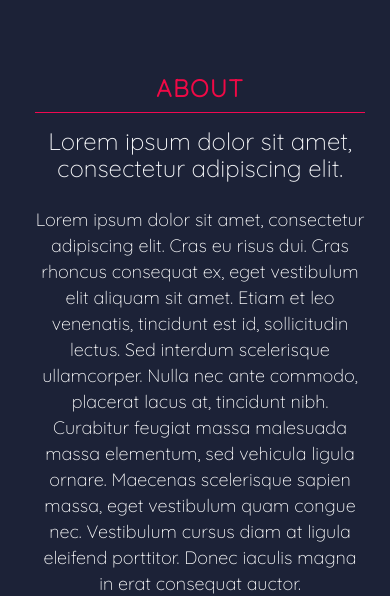
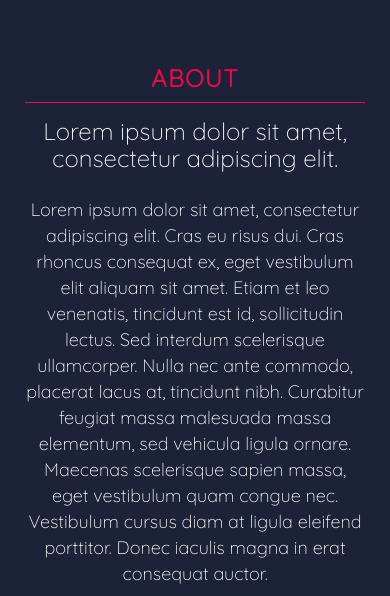
Before and after one commit to kavyavedagiri/corporate-page, a React (Create React App) app: page / in a window 390 px wide. Shown: the part 313-909 px from the top of the page. Built offline with nearby package versions, Linux system fonts and the light colour scheme.

Commit message:
navbar adjustment

```diff
--- a/src/App.css
+++ b/src/App.css
@@ -37,7 +37,7 @@
   padding-left:40.5%;
 }
 
-@media screen and (max-width: 700px) {
+@media screen and (max-width: 540px) {
 
   .box {
     width:100%;
--- a/src/App.js
+++ b/src/App.js
@@ -24,30 +24,57 @@ import './index.css'
 
 function App() {
 
+
+
   const prevScrollY = useRef(0);
 
   const [goingUp, setGoingUp] = useState(true);
+  const [width, setWidth]   = useState(window.innerWidth);
+  const [largeScreen,setLargeScreen] = useState(true)
+  useEffect(() => {
 
-  useEffect(() => {
+    const updateDimensions = () => {
+      setWidth(window.innerWidth);
+
+    }
+
+  // console.log("up"+goingUp+"ls"+largeScreen)
+
+
     const handleScroll = () => {
     const currentScrollY = window.scrollY;
-      if (prevScrollY.current >=currentScrollY) {
+
+      if (prevScrollY.current >=currentScrollY ) {
 
         setGoingUp(true);
 
-      }else{
+      }else if(prevScrollY.current <currentScrollY ){
 
         setGoingUp(false);
       }
+      if(width>540){
+        setLargeScreen(true);
 
+      }else{
+        setLargeScreen(false);
+      }
       prevScrollY.current = currentScrollY;
-      console.log(goingUp, currentScrollY);
+      // console.log(goingUp, currentScrollY);
     };
 
     window.addEventListener("scroll", handleScroll, { passive: true });
+    window.addEventListener("resize", updateDimensions);
 
-    return () => window.removeEventListener("scroll", handleScroll);
-  }, [goingUp]);
+    return () => {
+      window.removeEventListener("scroll", handleScroll);
+      window.removeEventListener("resize", updateDimensions);
+
+
+  }
+
+  }, [goingUp,largeScreen,width]);
+
+
 
 
 useEffect(()=>{
@@ -61,7 +88,7 @@ useEffect(()=>{
       <Navbar />
        </Router>
       <div className="outer">
-      <div className="box" id={goingUp?"one-down":"one"}>
+      <div className="box" id={goingUp || largeScreen?"one-down":"one"}>
       <VedioSection/>
       </div>
 
--- a/src/components/MainSection.css
+++ b/src/components/MainSection.css
@@ -12,7 +12,7 @@
   display: flex;
   margin-right: 5px;
   margin-bottom: -15px;
-  margin-left: 15px;
+  margin-left: 5px;
 
   flex-wrap: wrap;
   align-content: stretch;
@@ -85,131 +85,10 @@ max-width: 100%;
   }
 
 
-  @media screen and (max-width: 1024px) {
-
+  @media screen and (max-width: 540px) {
 
     .home__main-section {
-      padding: 150px 0px 0px 0px;
-      justify-content: center;
-      align-items: center;
-    }
-    .top-line {
-
-      font-size: 26px;
-      line-height: 20px;
-      font-weight: 600;
-      margin-bottom: 16px;
-      transform: translate(0%,0%);
-      text-align: center;
-      justify-content: center;
-    }
-    .heading {
-
-      font-size: 24px;
-      line-height: 1.1;
-      font-weight: 500;
-      text-align: center;
-      justify-content: center;
-    }
-    .home__main-subtitle {
-      max-width: 987px;
-      margin-bottom: 15px;
-      font-size: 20px;
-      line-height: 26px;
-     transform: translate(0%,0%);
-     text-align: center;
-     justify-content: center;
-    }
-
-    .home__main-text-wrapper {
-      padding-bottom: 25px;
-    }
-
-    .col {
-      max-width: 100%;
-      flex-basis: 100%;
-
-
-    }
-    .home__main-section {
-      background-color: #f7f8fa;
-      color: #fff;
-      padding: 50px 0px;
-  }
-  }
-
-
-
-  @media screen and (max-width: 700px) {
-    .mobile-home{
-      background-color: #1c2237;
-      border: none !important;
-      height: 50vh;
-    }
-    .mobile-home{
-
-      height: 40vh;
-    }
-
-    .home__main-text-wrapper {
-      max-width: 625px;
-      padding-top: 10px;
-      padding-bottom: 60px;
-    }
-    .home__main-section {
-
-      justify-content: center;
-      align-items: center;
-      padding: 100px 10px 0px 10px;
-    }
-    .top-line {
-
-      font-size: 26px;
-      line-height: 20px;
-      font-weight: 600;
-      margin-bottom: 16px;
-      transform: translate(0%,0%);
-      text-align: center;
-      justify-content: center;
-    }
-    .heading {
-
-      font-size: 24px;
-      line-height: 1.1;
-      font-weight: 500;
-      text-align: center;
-      justify-content: center;
-    }
-    .home__main-subtitle {
-      max-width: 987px;
-      margin-bottom: 15px;
-      font-size: 20px;
-      line-height: 26px;
-     transform: translate(0%,0%);
-     text-align: center;
-     justify-content: center;
-    }
-
-    .home__main-text-wrapper {
-      padding-bottom: 25px;
-    }
-
-    .col {
-      max-width: 100%;
-      flex-basis: 100%;
-
-
-    }
-    .home__main-section {
-      background-color: #f7f8fa;
-      color: #fff;
-
-  }
-  }
-  @media screen and (max-width: 764px) {
-
-    .home__main-section {
-      padding: 130px 10px 20px 10px;
+      /* padding: 130px 10px 20px 10px; */
       justify-content: center;
       align-items: center;
     }
--- a/src/components/Navbar.css
+++ b/src/components/Navbar.css
@@ -105,15 +105,15 @@
     max-width: 1300px;
     margin-right: auto;
     margin-left: auto;
-    /* padding-right: 99px; */
-    padding-right: 10px;
-    padding-left: 10px;
+
+    padding-right: 20px;
+    padding-left: 20px;
   }
   .nav-menu {
     display: flex;
     flex-direction: column;
     width: 100%;
-    height: 90vh;
+    height: 100vh;
     position: absolute;
     top: 80px;
     left: -100%;
--- a/src/components/Navbar.js
+++ b/src/components/Navbar.js
@@ -1,4 +1,4 @@
-import React, { useState,useEffect,useRef,useLayoutEffect } from 'react';
+import React, { useState,useEffect,useRef } from 'react';
 
 import { Link } from 'react-scroll';
 import './Navbar.css';
@@ -6,32 +6,63 @@ import { MdDashboard  } from 'react-icons/md';
 import { FaBars, FaTimes } from 'react-icons/fa';
 import { IconContext } from 'react-icons/lib';
 
+
+
 function Navbar() {
+
+
+
+
+
+
 
   const prevScrollY = useRef(0);
 
   const [goingUp, setGoingUp] = useState(true);
+  const [width, setWidth]   = useState(window.innerWidth);
+  const [largeScreen,setLargeScreen] = useState(true)
+  useEffect(() => {
 
-  useEffect(() => {
+    const updateDimensions = () => {
+      setWidth(window.innerWidth);
+
+    }
+
+  // console.log("up"+goingUp+"ls"+largeScreen)
+
+
     const handleScroll = () => {
     const currentScrollY = window.scrollY;
+
       if (prevScrollY.current >=currentScrollY ) {
 
         setGoingUp(true);
 
-      }else{
+      }else if(prevScrollY.current <currentScrollY ){
 
         setGoingUp(false);
       }
+      if(width>540){
+        setLargeScreen(true);
 
+      }else{
+        setLargeScreen(false);
+      }
       prevScrollY.current = currentScrollY;
-      console.log(goingUp, currentScrollY);
+      // console.log(goingUp, currentScrollY);
     };
 
     window.addEventListener("scroll", handleScroll, { passive: true });
+    window.addEventListener("resize", updateDimensions);
 
-    return () => window.removeEventListener("scroll", handleScroll);
-  }, [goingUp]);
+    return () => {
+      window.removeEventListener("scroll", handleScroll);
+      window.removeEventListener("resize", updateDimensions);
+
+
+  }
+
+  }, [goingUp,largeScreen,width]);
 
 
 
@@ -63,7 +94,7 @@ function Navbar() {
   return (
     <>
       <IconContext.Provider value={{ color: '#fff' }}>
-        <nav className={goingUp?'navbar-down':'navbar'}>
+        <nav className={goingUp || largeScreen ?'navbar-down':'navbar'}>
           <div className='navbar-container container'>
           <Link className='navbar-logo' onClick={closeMobileMenu} activeClass="active" to="homePg" spy={true} smooth={true} duration={1000}>
             {/* <Link to='about' className='navbar-logo' onClick={closeMobileMenu} href={"homePg"}> */}
--- a/src/components/Testimonials/TestimonialSection.js
+++ b/src/components/Testimonials/TestimonialSection.js
@@ -71,7 +71,7 @@ const useStyles = makeStyles((theme) => ({
 const responsive = {
   0: { items: 1 },
   500: { items: 2 },
-  868: { items: 3 },
+  868: { items: 2 },
   1100: { items: 3 },
   1824: { items: 4}
 };
--- a/src/components/VedioSection.js
+++ b/src/components/VedioSection.js
@@ -11,7 +11,7 @@ function VedioSection() {
         <>
 
         <div class="resp-container">
-        <iframe  class="resp-iframe"  src="https://www.youtube.com/embed/2p9sIugbIwo?autoplay=1&mute=1&rel=0&controls=0&fs=0&loop=1&color=white&playlist=2p9sIugbIwo" title="YouTube video player" frameborder="0" allow="accelerometer; autoplay; clipboard-write; encrypted-media; gyroscope; picture-in-picture" allowfullscreen></iframe>
+        <iframe  class="resp-iframe"  src="https://www.youtube.com/embed/2p9sIugbIwo?autoplay=1&mute=1&rel=0&controls=1&fs=0&loop=1&color=white&playlist=2p9sIugbIwo" title="YouTube video player" frameborder="0" allow="accelerometer; autoplay; clipboard-write; encrypted-media; gyroscope; picture-in-picture" allowfullscreen></iframe>
        </div>
 
     </>
--- a/src/components/pages/Footer.js/Footer.css
+++ b/src/components/pages/Footer.js/Footer.css
@@ -27,7 +27,7 @@ h2{
   display: flex;
   flex-direction: column;
   align-items: flex-start;
-  margin: 10px;
+   margin: 5px;
   text-align: left;
   width: 115px;
   box-sizing: border-box;
```
